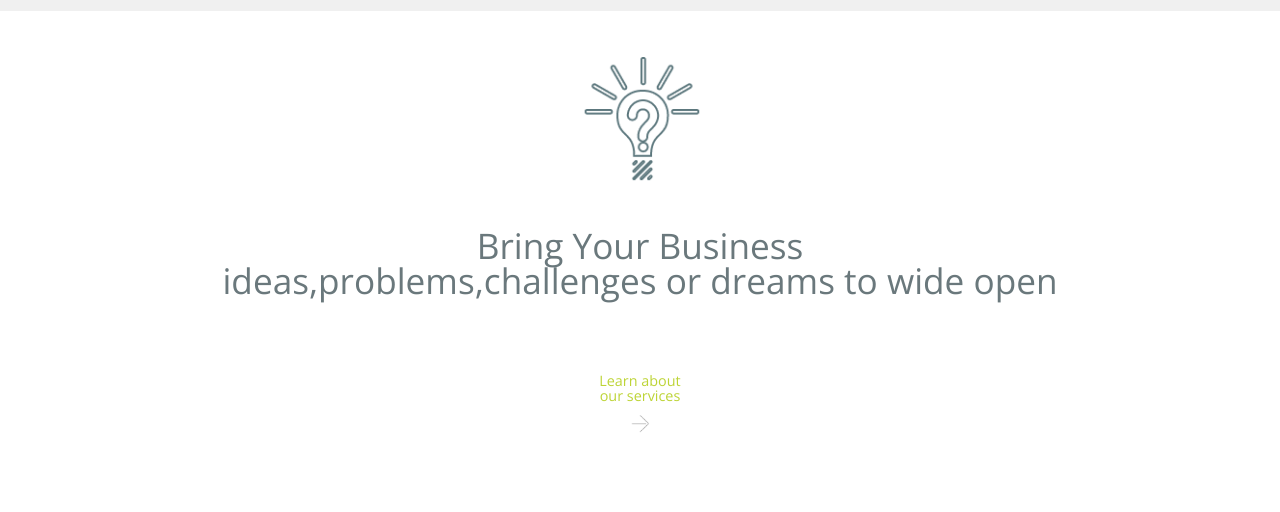
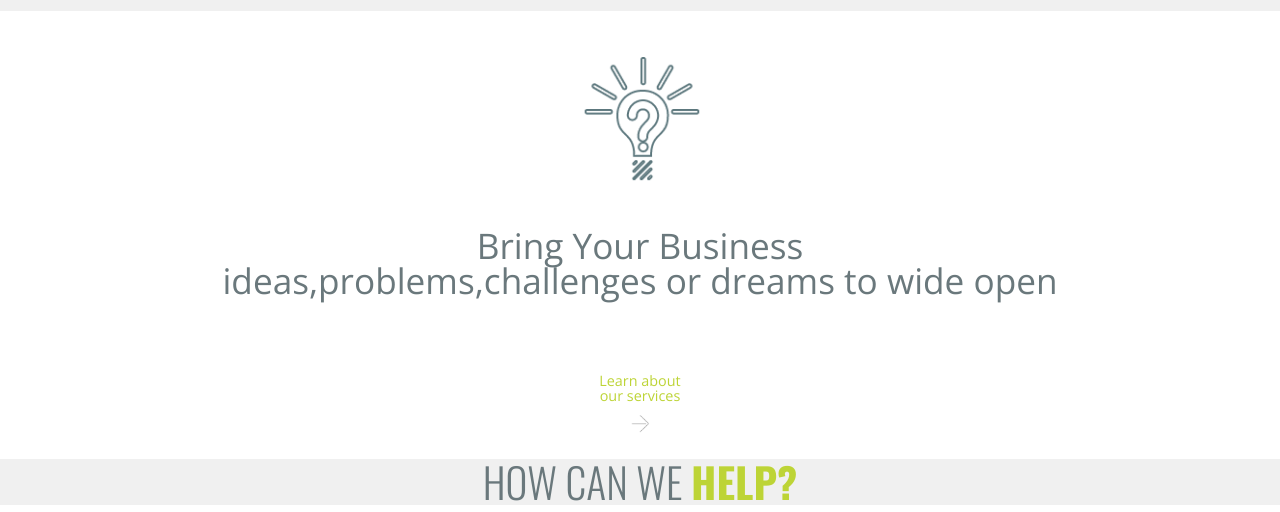
Before and after one commit to bjax13/wideopentech, a plain HTML site: page wideopenproject/index.html in a window 1280 px wide. Shown: the part 717-1229 px from the top of the page. Before the commit the page ends 1176 px from the top, so only its background shows below. Drawn offline with nearby package versions, Linux system fonts and the light colour scheme.

Commit message:
started how can we help section

```diff
--- a/wideopenproject/index.html
+++ b/wideopenproject/index.html
@@ -45,7 +45,7 @@
         <div class="content-works-icon">
           <img class="content-works-tools"src="./img/ziped pics/wrench.png" alt="">
         </div>
-        <div class="content-works-how">
+        <div class="subtitle-text-colorpecial">
           <p> Here's how it <span>works</span></p>
         </div>
 
@@ -73,6 +73,9 @@
     </section>
 
     <section class="content-how2help">
+      <div class="subtitle subtitle-text-colorpecial">
+        <p>How can we <span>help?</span></p>
+      </div>
 
 
     </section>
--- a/wideopenproject/main.css
+++ b/wideopenproject/main.css
@@ -166,7 +166,7 @@ h6{
   width: 100%
 }
 
-.content-works-how p{
+.subtitle-text-colorpecial p{
   text-transform: uppercase;
   font-family: 'Oswald', sans-serif;
   font-size: 2.6rem;
@@ -174,7 +174,7 @@ h6{
   text-align: center;
   color: #6a787c;
 }
-.content-works-how span{
+.subtitle-text-colorpecial span{
   font-weight: 700;
   color: #bdd436;
 }
@@ -226,4 +226,6 @@ h6{
   width: 100%;
 }
 
-start of
+.content-how2help{
+  background: #f0f0f0;
+}
```
